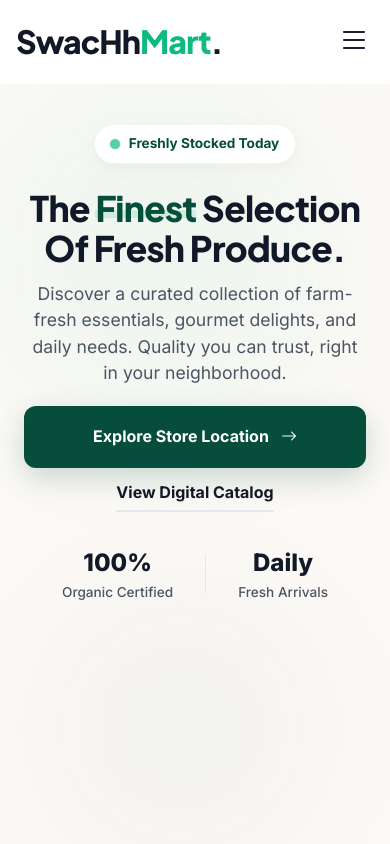
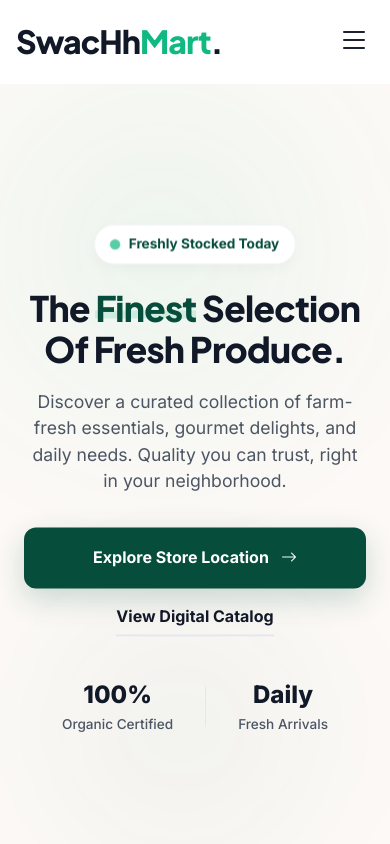
Before and after one commit to vamsipentela/Swachh-Mart, a React (Vite) app in the folder frontend/: page / in a window 390 px wide. Shown: the top 844 px of the page. Built offline with nearby package versions, Linux system fonts and the light colour scheme; no server answers; a web font is replaced by a local one.

Commit message:
UI: Final polish for 'Fit to Screen' Hero experience on mobile

```diff
--- a/frontend/src/components/Hero.css
+++ b/frontend/src/components/Hero.css
@@ -395,28 +395,35 @@
   }
 
   .hero-premium {
-    min-height: 100vh;
-    padding-top: 40px;
+    height: 100vh;
+    padding: 0;
     display: flex;
-    align-items: flex-start;
+    flex-direction: column;
     justify-content: center;
+    align-items: center;
+  }
+
+  .hero-container {
+     transform: translateY(-5%);
   }
 }
 
 @media (max-width: 768px) {
   .hero-title {
-    font-size: 2.4rem;
-    margin-bottom: 12px;
+    font-size: 2.65rem;
+    margin-bottom: 20px;
   }
 
   .hero-cta-group {
     flex-direction: column;
     width: 100%;
-    gap: 12px;
+    gap: 16px;
+    margin-bottom: 40px;
   }
 
   .hero-description {
-    margin-bottom: 20px;
+    margin-bottom: 32px;
+    font-size: 1.15rem;
   }
 
   .hero-btn-primary {
```
